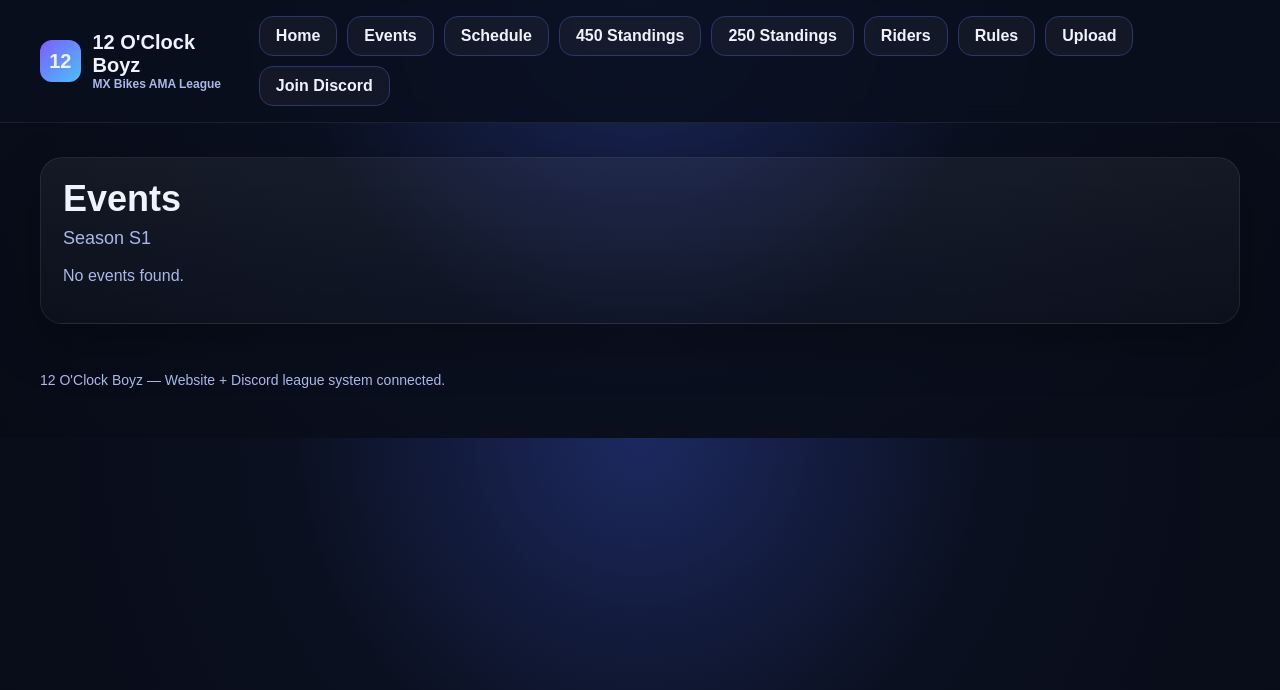
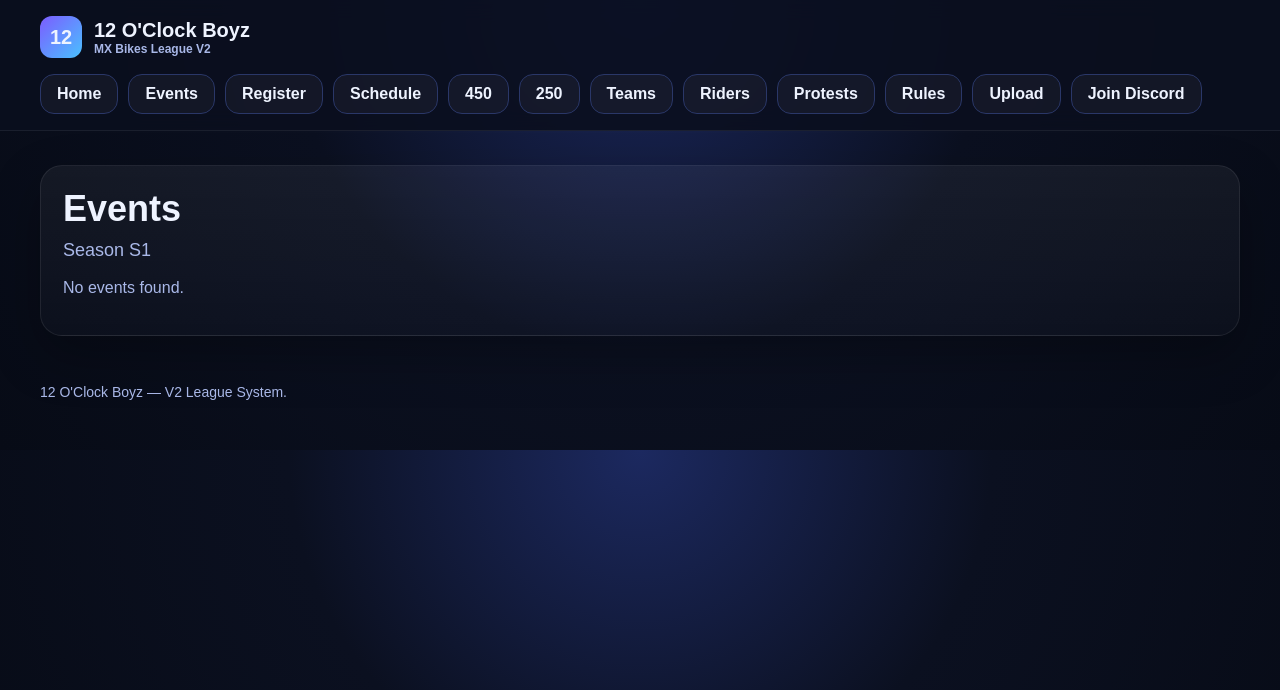
Before and after one commit to figjamfngaming-eng/12oclock-system, a Flask app: page /events in a window 1280 px wide. Shown: the top 690 px of the page. Run offline with Flask 3, Linux system fonts and the light colour scheme; data that the repository does not hold is empty; some libraries are stand-ins or nearby versions.

Commit message:
base.html

```diff
--- a/web/templates/base.html
+++ b/web/templates/base.html
@@ -3,11 +3,10 @@
 <head>
     <meta charset="UTF-8">
     <meta name="viewport" content="width=device-width, initial-scale=1.0">
-    <title>12 O'Clock Boyz — MX Bikes League</title>
+    <title>12 O'Clock Boyz — MX Bikes League V2</title>
     <style>
         :root{
             --bg:#0b1020;
-            --bg2:#121a33;
             --card:#161f3d;
             --line:#2a3768;
             --text:#eef3ff;
@@ -16,93 +15,41 @@
             --accent2:#4ac1ff;
         }
         *{box-sizing:border-box}
-        body{
-            margin:0;
-            font-family:Arial, Helvetica, sans-serif;
-            background:radial-gradient(circle at top, #1c2960 0%, var(--bg) 45%, #070b16 100%);
-            color:var(--text);
-        }
-        a{color:inherit;text-decoration:none}
+        body{margin:0;font-family:Arial,Helvetica,sans-serif;background:radial-gradient(circle at top,#1c2960 0%,#0b1020 45%,#070b16 100%);color:var(--text)}
+        a{text-decoration:none;color:inherit}
         .wrap{width:min(1200px,94%);margin:0 auto}
-        .topbar{
-            position:sticky;top:0;z-index:30;
-            background:rgba(10,15,30,.88);
-            backdrop-filter:blur(10px);
-            border-bottom:1px solid rgba(255,255,255,.07);
-        }
-        .nav{
-            display:flex;align-items:center;justify-content:space-between;
-            gap:16px;padding:16px 0;
-        }
+        .topbar{position:sticky;top:0;z-index:30;background:rgba(10,15,30,.9);backdrop-filter:blur(10px);border-bottom:1px solid rgba(255,255,255,.07)}
+        .nav{display:flex;align-items:center;justify-content:space-between;gap:16px;padding:16px 0;flex-wrap:wrap}
         .brand{display:flex;align-items:center;gap:12px;font-weight:800;font-size:20px}
-        .brand-badge{
-            width:42px;height:42px;border-radius:12px;
-            background:linear-gradient(135deg,var(--accent),var(--accent2));
-            display:flex;align-items:center;justify-content:center;font-weight:900;
-        }
+        .brand-badge{width:42px;height:42px;border-radius:12px;background:linear-gradient(135deg,var(--accent),var(--accent2));display:flex;align-items:center;justify-content:center;font-weight:900}
         .links{display:flex;gap:10px;flex-wrap:wrap}
-        .pill,.btn{
-            display:inline-flex;align-items:center;justify-content:center;
-            padding:10px 16px;border-radius:14px;border:1px solid var(--line);
-            background:rgba(255,255,255,.04);font-weight:700;
-        }
+        .pill,.btn{display:inline-flex;align-items:center;justify-content:center;padding:10px 16px;border-radius:14px;border:1px solid var(--line);background:rgba(255,255,255,.04);font-weight:700}
         .btn.primary{background:linear-gradient(135deg,var(--accent),#9b7cff);border:none}
         .hero{padding:34px 0 18px}
-        .card{
-            background:linear-gradient(180deg, rgba(255,255,255,.05), rgba(255,255,255,.02));
-            border:1px solid rgba(255,255,255,.08);
-            box-shadow:0 20px 50px rgba(0,0,0,.28);
-            border-radius:22px;padding:22px;
-        }
+        .card{background:linear-gradient(180deg,rgba(255,255,255,.05),rgba(255,255,255,.02));border:1px solid rgba(255,255,255,.08);box-shadow:0 20px 50px rgba(0,0,0,.28);border-radius:22px;padding:22px}
         .grid{display:grid;gap:18px}
         .grid.two{grid-template-columns:repeat(2,minmax(0,1fr))}
         .grid.three{grid-template-columns:repeat(3,minmax(0,1fr))}
-        .title{margin:0 0 10px;font-size:36px;line-height:1.05}
+        .title{margin:0 0 10px;font-size:36px}
         .sub{color:var(--muted);margin:0 0 18px;font-size:18px}
         .muted{color:var(--muted)}
         .section{padding:16px 0 24px}
         .section h2{margin:0 0 14px;font-size:26px}
-        .stat{
-            padding:18px;border-radius:18px;
-            background:rgba(255,255,255,.03);
-            border:1px solid rgba(255,255,255,.07);
-        }
+        .stat{padding:18px;border-radius:18px;background:rgba(255,255,255,.03);border:1px solid rgba(255,255,255,.07)}
         .stat .k{font-size:13px;color:var(--muted);margin-bottom:8px}
         .stat .v{font-size:28px;font-weight:800}
         table{width:100%;border-collapse:collapse;border-radius:16px;overflow:hidden}
-        th,td{
-            padding:14px 12px;border-bottom:1px solid rgba(255,255,255,.08);
-            text-align:left;font-size:14px
-        }
+        th,td{padding:14px 12px;border-bottom:1px solid rgba(255,255,255,.08);text-align:left;font-size:14px}
         th{color:#dbe4ff;background:rgba(255,255,255,.04)}
-        tr:hover td{background:rgba(255,255,255,.03)}
-        .tag{
-            display:inline-block;padding:6px 10px;border-radius:999px;
-            font-size:12px;font-weight:800;background:rgba(124,92,255,.18);
-            border:1px solid rgba(124,92,255,.4)
-        }
         .list{display:grid;gap:10px}
-        .list-item{
-            padding:14px 16px;border-radius:16px;border:1px solid rgba(255,255,255,.08);
-            background:rgba(255,255,255,.03)
-        }
+        .list-item{padding:14px 16px;border-radius:16px;border:1px solid rgba(255,255,255,.08);background:rgba(255,255,255,.03)}
         form{display:grid;gap:14px}
         label{font-size:14px;font-weight:700;color:#dce5ff}
-        input,select,textarea{
-            width:100%;padding:12px 14px;border-radius:14px;border:1px solid var(--line);
-            background:#0f1730;color:#fff;outline:none
-        }
+        input,select,textarea{width:100%;padding:12px 14px;border-radius:14px;border:1px solid var(--line);background:#0f1730;color:#fff;outline:none}
         textarea{min-height:110px;resize:vertical}
-        .flash{
-            padding:14px 16px;border-radius:16px;background:rgba(74,193,255,.1);
-            border:1px solid rgba(74,193,255,.3);margin-bottom:16px;
-        }
+        .flash{padding:14px 16px;border-radius:16px;background:rgba(74,193,255,.1);border:1px solid rgba(74,193,255,.3);margin-bottom:16px}
         .footer{padding:30px 0 50px;color:var(--muted);font-size:14px}
-        @media (max-width:900px){
-            .grid.two,.grid.three{grid-template-columns:1fr}
-            .nav{flex-direction:column;align-items:flex-start}
-            .title{font-size:30px}
-        }
+        @media (max-width:900px){.grid.two,.grid.three{grid-template-columns:1fr}.title{font-size:30px}}
     </style>
 </head>
 <body>
@@ -112,17 +59,20 @@
                 <div class="brand-badge">12</div>
                 <div>
                     <div>12 O'Clock Boyz</div>
-                    <div class="muted" style="font-size:12px;">MX Bikes AMA League</div>
+                    <div class="muted" style="font-size:12px;">MX Bikes League V2</div>
                 </div>
             </div>
 
             <div class="links">
                 <a class="pill" href="{{ url_for('index') }}">Home</a>
                 <a class="pill" href="{{ url_for('events_page') }}">Events</a>
+                <a class="pill" href="{{ url_for('register_page') }}">Register</a>
                 <a class="pill" href="{{ url_for('schedule_page') }}">Schedule</a>
-                <a class="pill" href="{{ url_for('standings_page') }}?class=450">450 Standings</a>
-                <a class="pill" href="{{ url_for('standings_page') }}?class=250">250 Standings</a>
+                <a class="pill" href="{{ url_for('standings_page') }}?class=450">450</a>
+                <a class="pill" href="{{ url_for('standings_page') }}?class=250">250</a>
+                <a class="pill" href="{{ url_for('team_standings_page') }}">Teams</a>
                 <a class="pill" href="{{ url_for('riders_page') }}">Riders</a>
+                <a class="pill" href="{{ url_for('protests_page') }}">Protests</a>
                 <a class="pill" href="{{ url_for('rules_page') }}">Rules</a>
                 <a class="pill" href="{{ url_for('upload_page') }}">Upload</a>
                 {% if is_admin_user %}
@@ -146,7 +96,7 @@
     </div>
 
     <div class="wrap footer">
-        12 O'Clock Boyz — Website + Discord league system connected.
+        12 O'Clock Boyz — V2 League System.
     </div>
 </body>
 </html>
```
